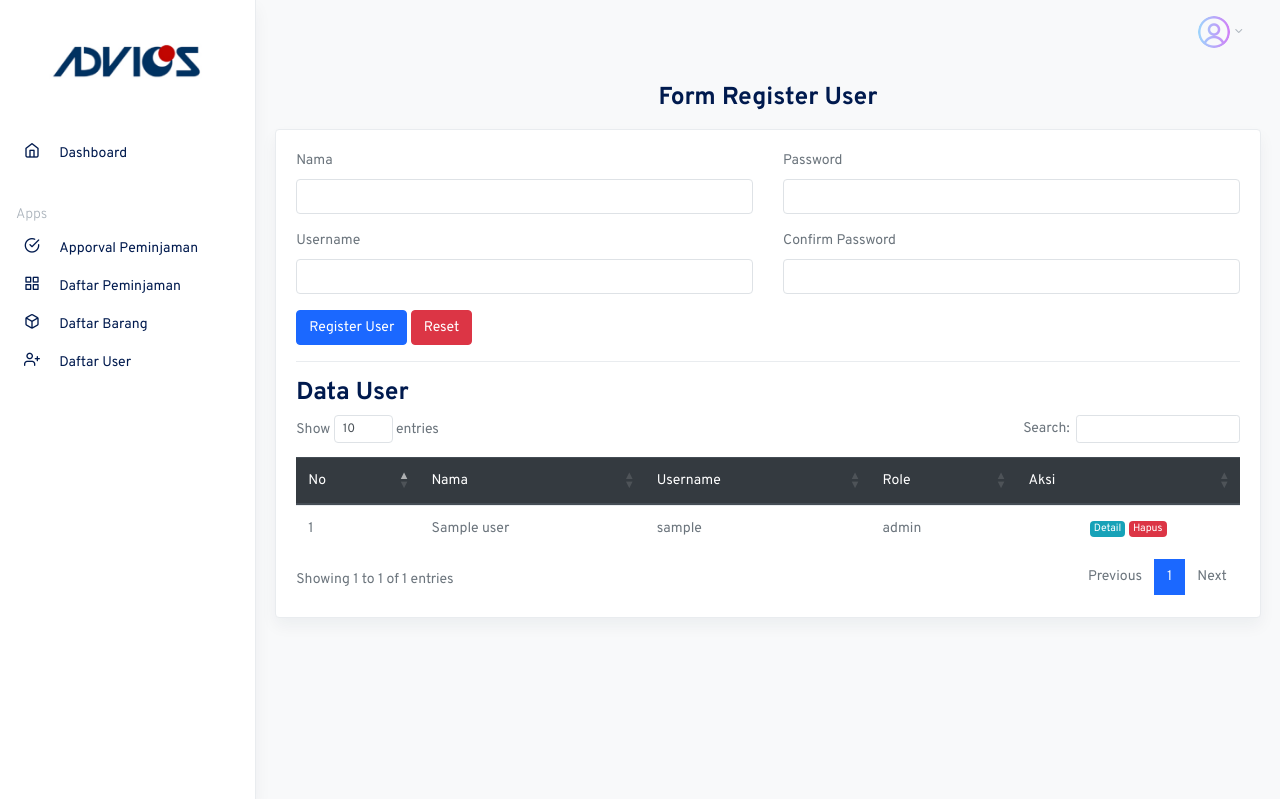
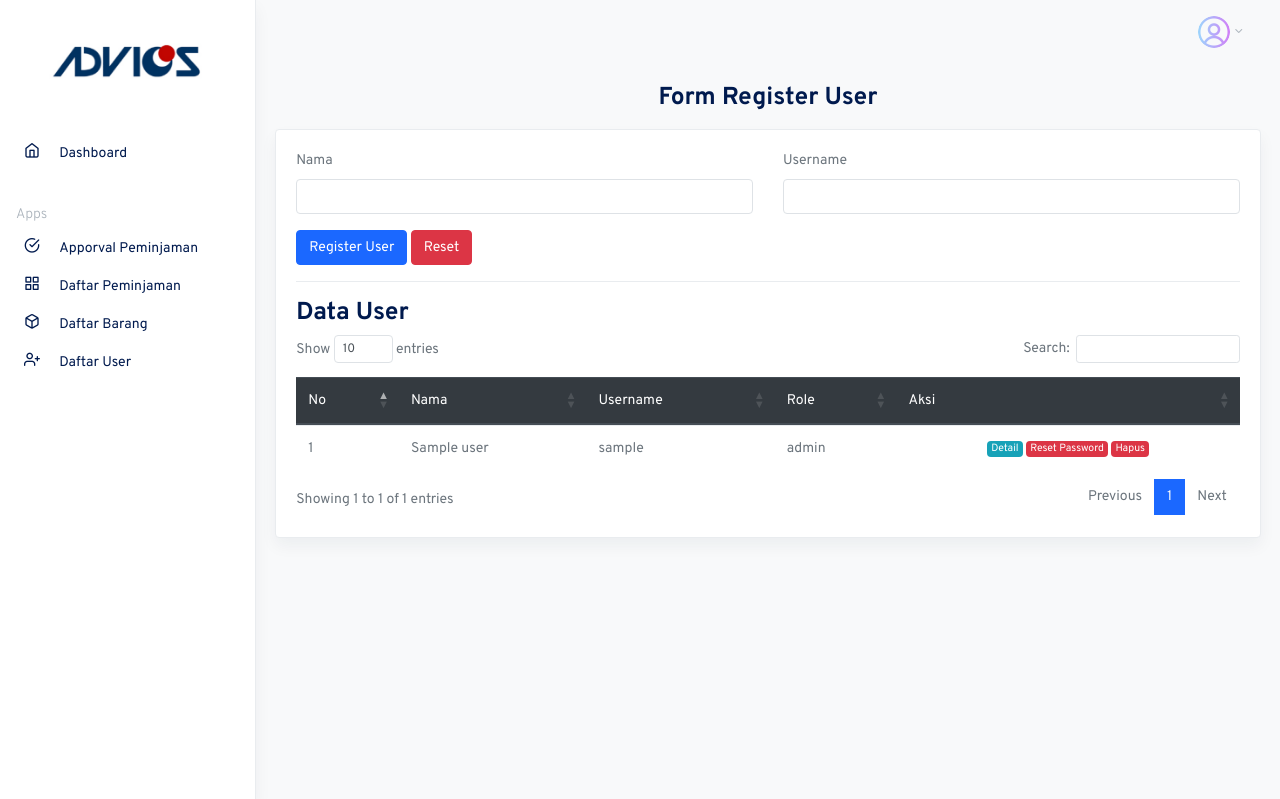
Before and after one commit to DandiLesmana25/management-inventory-system, a PHP site: the page made by app/views/admin/daftar-user.php in a window 1280 px wide. Shown: the top 799 px of the page. Run offline with PHP 8.4, Linux system fonts and the light colour scheme; the template is opened without the code that fills it: most values are stand-ins (such as "Sample title", 1, 10 or a date in 2020); some libraries are stand-ins or nearby versions.

Commit message:
reset password

```diff
--- a/app/views/admin/daftar-user.php
+++ b/app/views/admin/daftar-user.php
@@ -18,19 +18,11 @@
                          <label for="nama">Nama</label>
                          <input class="form-control" type="text" name="nama" id="nama" required>
                      </div>
-                     <div class="form-group">
-                         <label for="username">Username</label>
-                         <input class="form-control" type="text" name="username" id="username" required>
-                     </div>
                  </div>
                  <div class="col-sm-6">
-                     <div class="form-group">
-                         <label for="password">Password</label>
-                         <input class="form-control" type="password" name="password" id="password" required>
-                     </div>
-                     <div class="form-group">
-                         <label for="confirm_password">Confirm Password</label>
-                         <input class="form-control" type="password" name="password1" id="confirm_password" required>
+                 <div class="form-group">
+                    <label for="username">Username</label>
+                        <input class="form-control" type="text" name="username" id="username" required>
                      </div>
                  </div>
              </div>
@@ -72,6 +64,7 @@
                              <td><?= $brg['role'] ?></td>
                              <td class="text-center">
                                  <a class="badge badge-info" href="<?= BASEURL ?>/admin/detail-user/<?= $brg['id'] ?>">Detail </a>
+                                 <a class="badge badge-danger" href="<?= BASEURL ?>/admin/reset-password/<?= $brg['id'] ?>" onclick="return confirm('Apakah anda yakin ingin reset password?')">Reset Password</a>
                                  <a class="badge badge-danger" href="<?= BASEURL ?>/admin/hapus-user/<?= $brg['id'] ?>" onclick="return confirm('Apakah anda yakin ingin menghapus?')">Hapus</a>
                              </td>
                          </tr>
```
Also changed, not shown: app/controllers/Admin.php (+11 -8 lines), app/models/User_model.php (+27 -2 lines).
